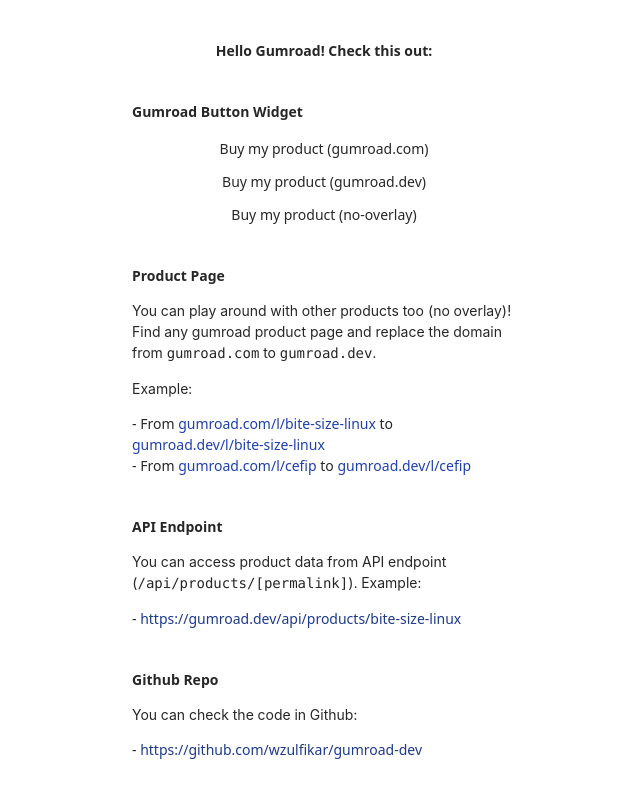
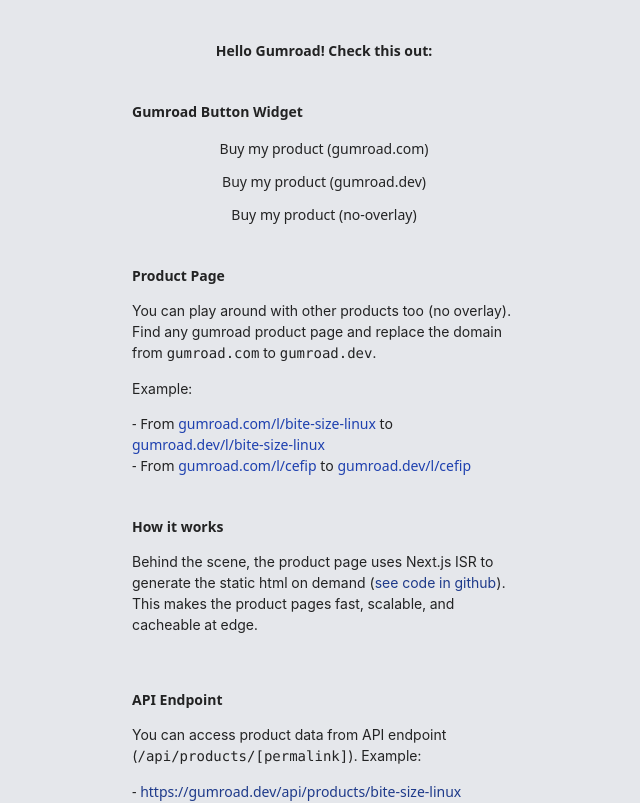
Before and after one commit to wzulfikar/gumroad-dev, a Next.js app: page / in a window 1280 px wide. Shown: the top 803 px of the page, without its empty margins (316-956 px from the left). Built offline with nearby package versions, Linux system fonts and the light colour scheme; what @tailwindcss/typography would draw is missing.

Commit message:
Add how it works

```diff
--- a/pages/index.tsx
+++ b/pages/index.tsx
@@ -6,13 +6,18 @@
 
 export default function Home() {
   return (
-    <div className={`${styles.container} dark:bg-[#111] vercel`}>
-      <h1 className="mt-10 sm:mt-0">Hello Gumroad! Check this out:</h1>
+    <div
+      className={`${styles.container} dark:bg-[#111] vercel bg-gray-200 py-10`}
+    >
+      <h1 className="sm:mt-0">Hello Gumroad! Check this out:</h1>
 
       <div className="mt-10 max-w-sm w-full mx-auto">
         <h1>Gumroad Button Widget</h1>
         <div className="mt-4 grid grid-cols-1 gap-3 text-center">
-          <a className="gumroad-button" href="https://gumroad.com/bite-size-linux">
+          <a
+            className="gumroad-button"
+            href="https://gumroad.com/l/bite-size-linux"
+          >
             Buy my product (gumroad.com)
           </a>
           <a className="gumroad-button" href={`${baseUrl}/bite-size-linux`}>
@@ -31,27 +36,28 @@
       <div className="max-w-sm w-full mx-auto mt-10">
         <h1>Product Page</h1>
         <p>
-          You can play around with other products too (no overlay)! Find any
+          You can play around with other products too (no overlay). Find any
           gumroad product page and replace the domain from{' '}
           <code>gumroad.com</code> to <code>gumroad.dev</code>.
         </p>
+
         <p>Example: </p>
         <ul>
           <li>
             - From{' '}
             <a
-              data-overlay="false"
+              data-product="false"
               className="text-blue-800 hover:underline"
               target="_blank"
               rel="noopener noreferrer"
-              href="https://gumroad.com/bite-size-linux"
+              href="https://gumroad.com/l/bite-size-linux"
             >
               gumroad.com/l/bite-size-linux
             </a>{' '}
             to{' '}
             <Link href="/l/bite-size-linux">
               <a
-                data-overlay="false"
+                data-product="false"
                 className="text-blue-800 hover:underline"
                 target="_blank"
                 rel="noopener noreferrer"
@@ -63,18 +69,18 @@
           <li>
             - From{' '}
             <a
-              data-overlay="false"
+              data-product="false"
               className="text-blue-800 hover:underline"
               target="_blank"
               rel="noopener noreferrer"
-              href="https://gumroad.com/cefip"
+              href="https://gumroad.com/l/cefip"
             >
               gumroad.com/l/cefip
             </a>{' '}
             to{' '}
             <Link href="/l/cefip">
               <a
-                data-overlay="false"
+                data-product="false"
                 className="text-blue-800 hover:underline"
                 target="_blank"
                 rel="noopener noreferrer"
@@ -85,6 +91,22 @@
           </li>
         </ul>
       </div>
+
+      <div className="max-w-sm w-full mx-auto mt-10">
+        <h1>How it works</h1>
+        <p>
+          Behind the scene, the product page uses Next.js ISR to generate the
+          static html on demand (
+          <a
+            className="text-blue-900 hover:underline"
+            href="https://github.com/wzulfikar/gumroad-dev/blob/main/pages/l/[permalink]/index.tsx"
+          >
+            see code in github
+          </a>
+          ). This makes the product pages fast, scalable, and cacheable at edge.
+        </p>
+      </div>
+
       <div className="max-w-sm w-full mx-auto mt-10">
         <h1>API Endpoint</h1>
         <p>
```
